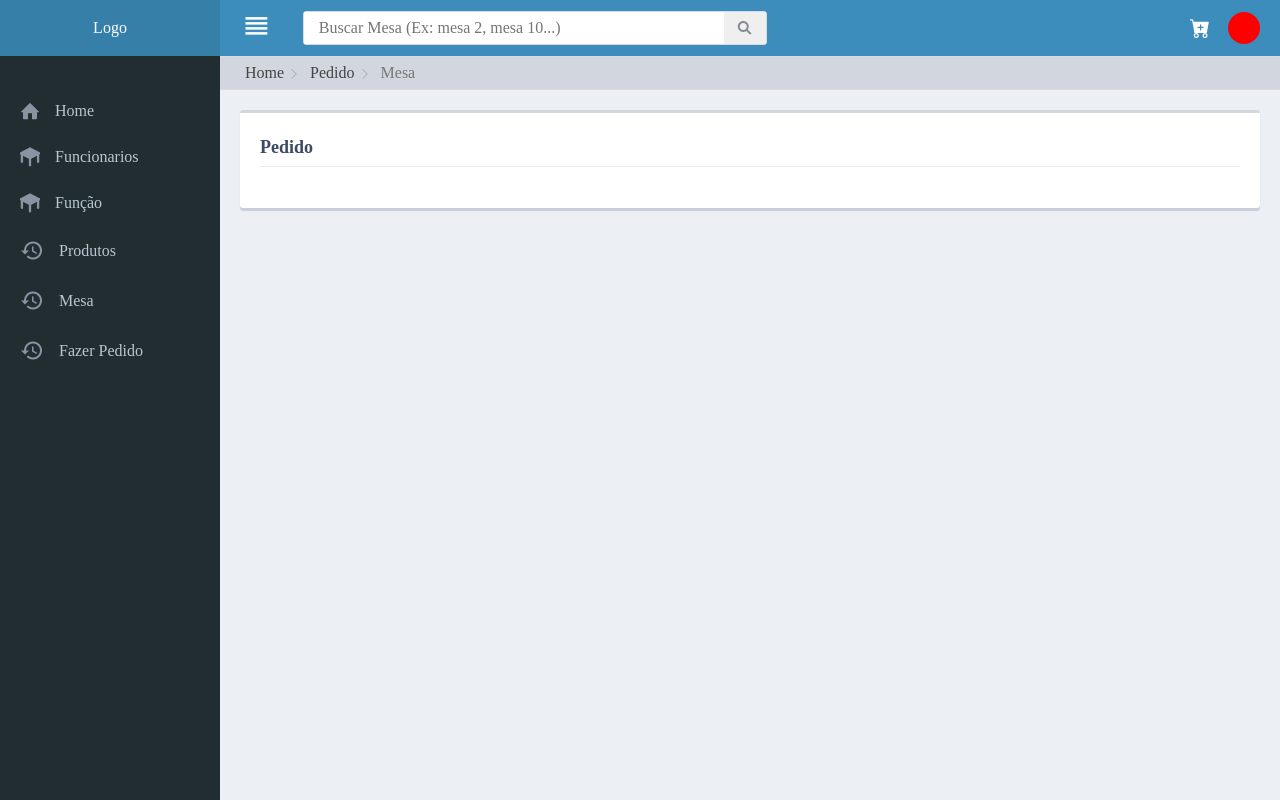
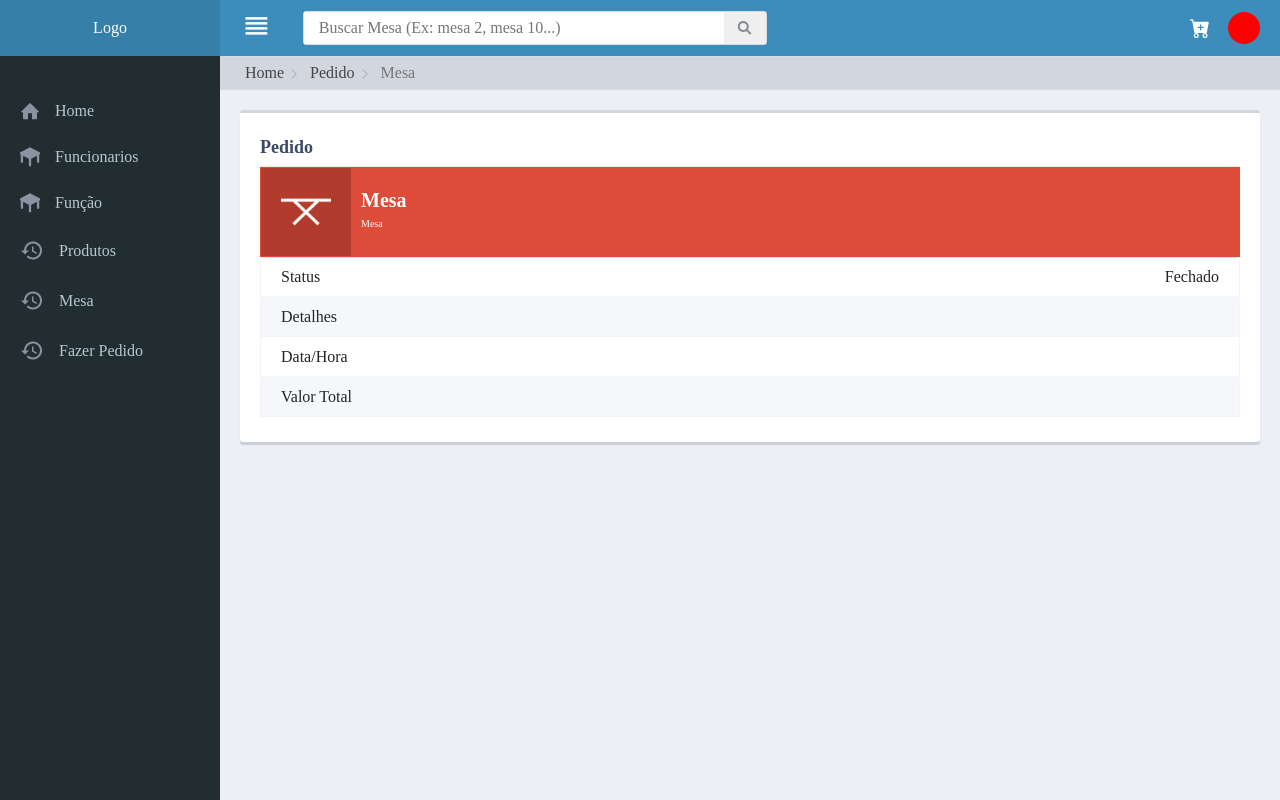
Before and after one commit to gabrielleles18/CommandSystem, a PHP site: page /projeto/pedido?id=1 in a window 1280 px wide. Run offline with PHP 8.4, Linux system fonts and the light colour scheme; data comes from the database, SQL or seed files in the repository; data that the repository does not hold is empty; style sheets or scripts are compiled from the project's sources; some web fonts are replaced.

Commit message:
layout pedido

```diff
--- a/app/view/pedido/index.php
+++ b/app/view/pedido/index.php
@@ -24,8 +24,27 @@
 <div class="container">
     <h1>Pedido</h1>
     <div class="box">
-        <?php echo "<pre>";
-        print_r($pedido); ?>
+        <div class="busy">
+            <img src="<?= URL . '/public/img/table.png' ?>"/>
+            <span>
+                <h4>Mesa <?= $mesa->numero ?></h4>
+                <h5>Mesa <?= $mesa->descricao ?></h5>
+            </span>
+            <?php
+            if ($pedido->status == 1)
+                $status = 'Aberto';
+            elseif ($pedido->status == 0)
+                $status = 'Fechado';
+            else
+                $status = 'Em andamento';
+            ?>
+        </div>
+        <ul class="pedido-item">
+            <li>Status <span><?= $status ?></span></li>
+            <li>Detalhes <span><?= $pedido->observacoes ?></span></li>
+            <li>Data/Hora <span><?= $pedido->data_pedido ?></span></li>
+            <li>Valor Total <span><?= $pedido->valor ?></span></li>
+        </ul>
     </div>
 </div>
 </div>
--- a/public/scss/index.scss
+++ b/public/scss/index.scss
@@ -6,5 +6,6 @@
 @import "pages/header.scss";
 @import "pages/listar-produtos.scss";
 @import "pages/sidebar.scss";
+@import "pages/pedido.scss";
 
 @import "components/breadcrumb.scss";
--- /dev/null
+++ b/public/scss/pages/pedido.scss
@@ -0,0 +1,52 @@
+.container .box {
+    .busy {
+        width: 100%;
+        height: 90px;
+        display: flex;
+        align-items: center;
+        border: 1px solid transparent;
+        background-color: #dd4b39;
+        box-shadow: 0 1px 1px rgba(0, 0, 0, 0.1);
+
+        span {
+            padding: 10px;
+            color: #fff;
+            line-height: 23px;
+
+            h4 {
+                font-size: 20px;
+                font-weight: 600;
+            }
+
+            h5 {
+                font-size: 10px;
+            }
+        }
+
+        img {
+            width: 90px;
+            height: 100%;
+            background: rgba(0, 0, 0, 0.2);
+            padding: 20px;
+        }
+    }
+
+    .pedido-item {
+        li {
+            width: 100%;
+            height: 40px;
+            min-height: 40px;
+            border-bottom: 1px solid #f4f4f4;
+            border-left: 1px solid #f4f4f4;
+            border-right: 1px solid #f4f4f4;
+            display: flex;
+            align-items: center;
+            justify-content: space-between;
+            padding: 0 20px;
+
+            &:nth-child(even) {
+                background-color: #c9d4e12e;
+            }
+        }
+    }
+}
```
